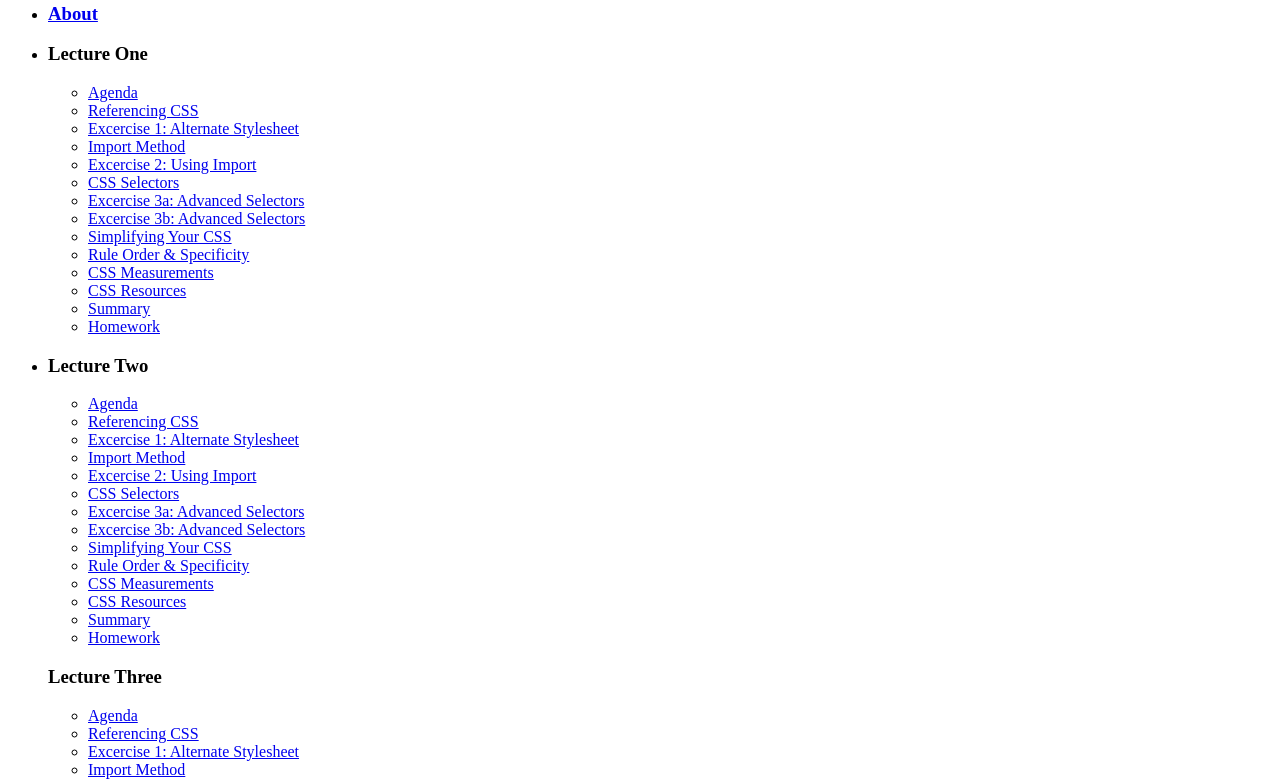
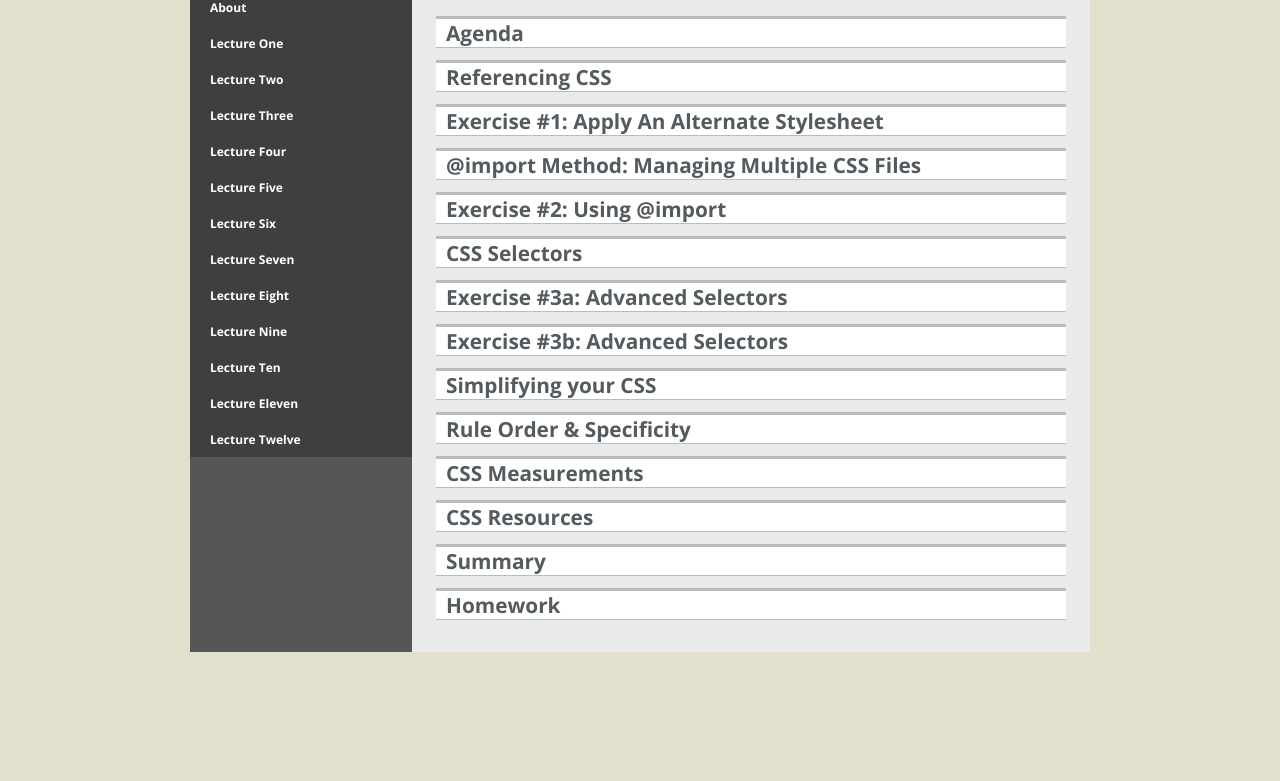
Before and after one commit to BCITComp1950/project, a plain HTML site: page protosite/week/3/lesson.html in a window 1280 px wide. Shown: the part 105-886 px from the top of the page. After the commit the page ends 800 px from the top, so only its background shows below. Drawn offline with nearby package versions, Linux system fonts and the light colour scheme; the site is published under a folder, as on GitHub Pages, so addresses that start at the root find nothing; files whose address does not match are found by name.

Commit message:
Protosite - changed lesson links back to relative

```diff
--- a/protosite/week/3/lesson.html
+++ b/protosite/week/3/lesson.html
@@ -3,8 +3,8 @@
 <head>
  <meta charset="utf-8">
   <title>Comp 1950 Protosite Home</title>
-  <link rel="stylesheet" type="text/css" href="/style/style.css" title="main">
-  <link rel="stylesheet" href="/style/font-awesome/css/font-awesome.min.css">
+  <link rel="stylesheet" type="text/css" href="../../style/style.css" title="main">
+  <link rel="stylesheet" href="../../style/font-awesome/css/font-awesome.min.css">
   <!--<link rel="alternate stylesheet" type="text/css" href="INSERT ALTERNATE STYLSHEET HERE" title="HERE"> -->
     <!--[if lt IE 9]>
   <script src="//cdnjs.cloudflare.com/ajax/libs/html5shiv/r29/html5.min.js"></script>
```
